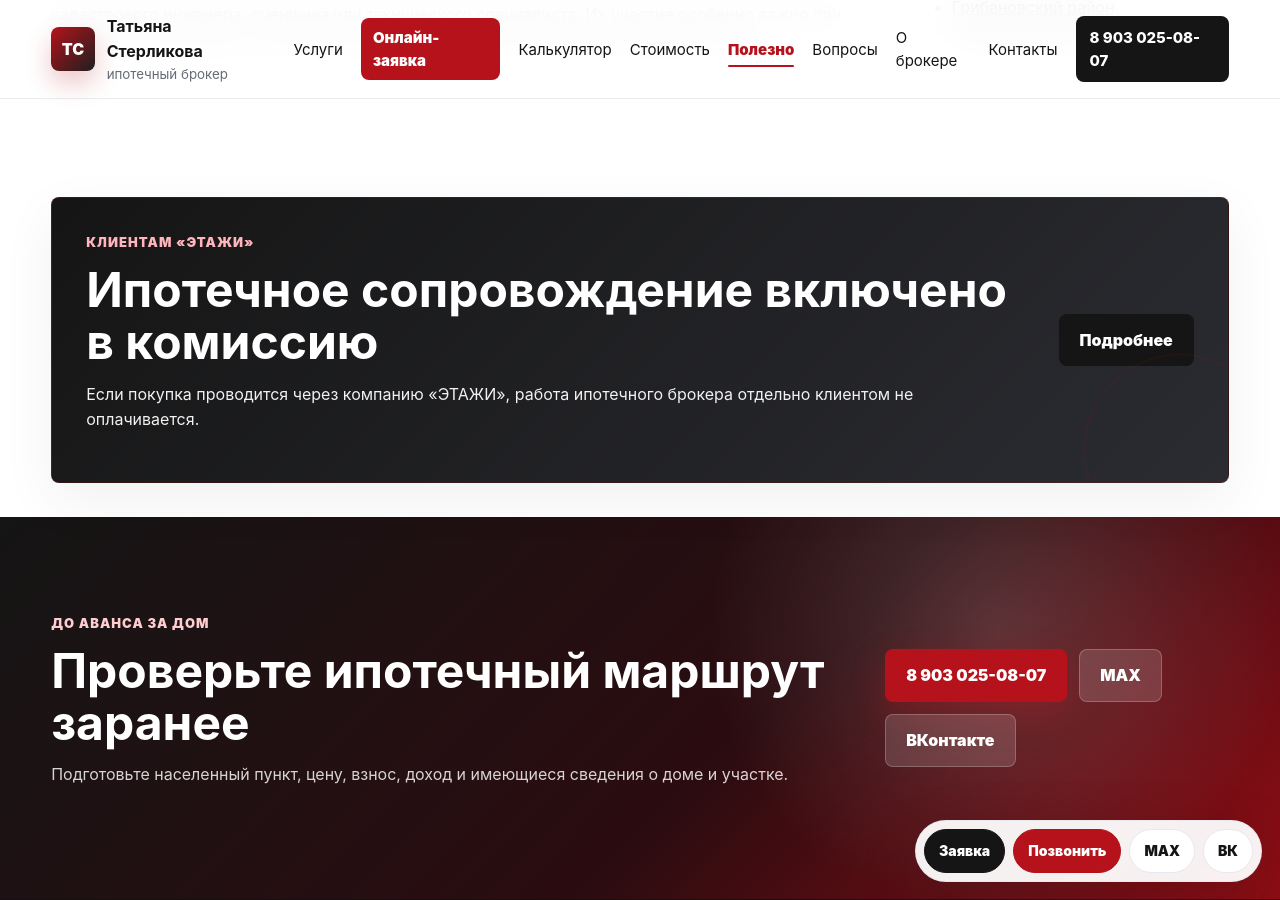
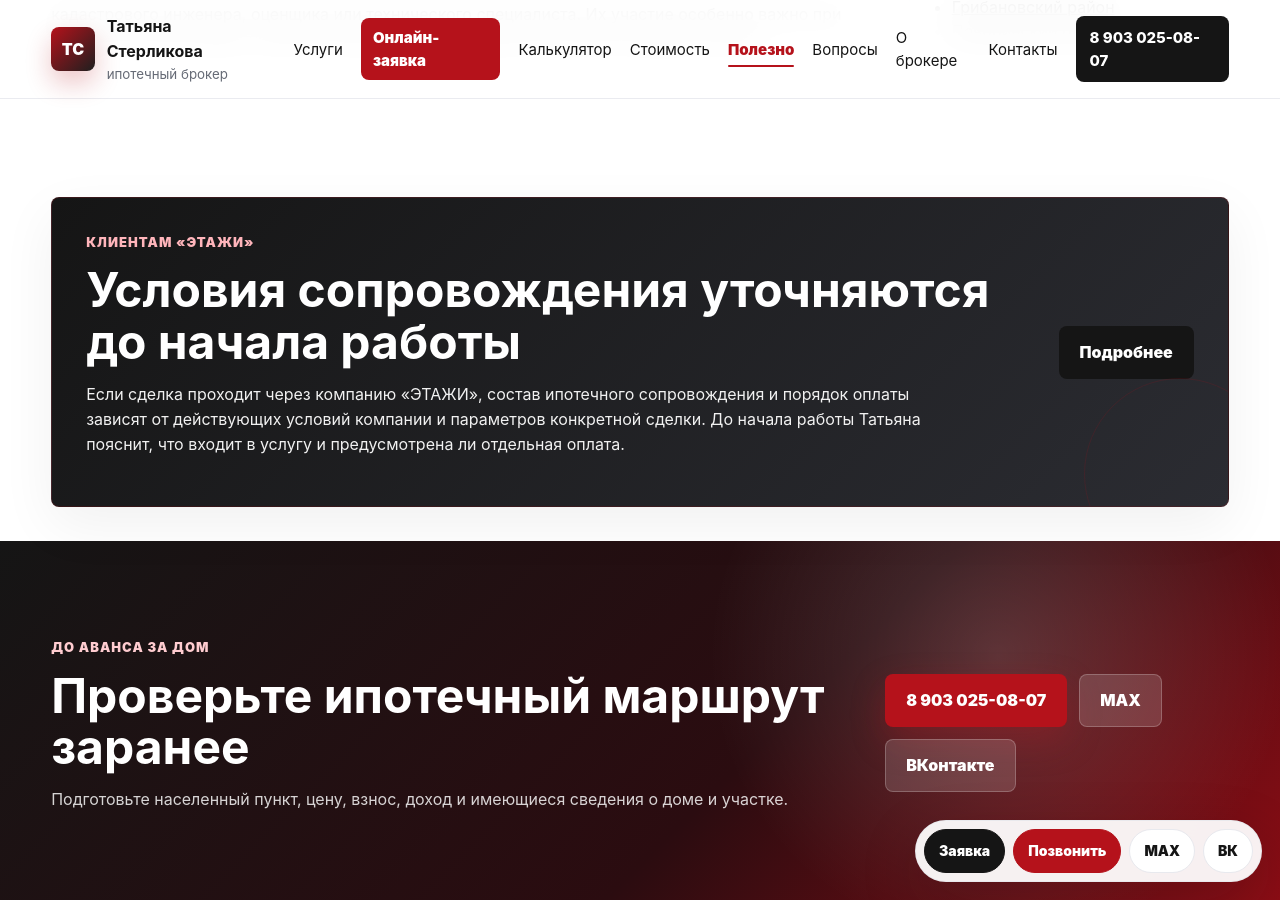
Before and after one commit to deputat36/broker, a Jekyll site: the page built from polezno/chto-proverit-pered-pokupkoy-doma-v-ipoteku.md, in a window 1280 px wide and 900 px high, scrolled down 3236 px. Built offline with Jekyll 4.4.1, drawn with Linux system fonts in a browser that asks for light colours; our own code applies the rules of GitHub Pages for plain Markdown files.

Commit message:
Уточнить условия ЭТАЖИ в проверке дома

```diff
--- a/polezno/chto-proverit-pered-pokupkoy-doma-v-ipoteku.md
+++ b/polezno/chto-proverit-pered-pokupkoy-doma-v-ipoteku.md
@@ -61,6 +61,6 @@
   </aside>
 </section>
 
-<section class="section compact-section"><div class="notice"><div><p class="eyebrow">Клиентам «ЭТАЖИ»</p><h2>Ипотечное сопровождение включено в комиссию</h2><p>Если покупка проводится через компанию «ЭТАЖИ», работа ипотечного брокера отдельно клиентом не оплачивается.</p></div><a class="btn btn-dark" href="{{ '/etagi/' | relative_url }}">Подробнее</a></div></section>
+<section class="section compact-section"><div class="notice"><div><p class="eyebrow">Клиентам «ЭТАЖИ»</p><h2>Условия сопровождения уточняются до начала работы</h2><p>Если сделка проходит через компанию «ЭТАЖИ», состав ипотечного сопровождения и порядок оплаты зависят от действующих условий компании и параметров конкретной сделки. До начала работы Татьяна пояснит, что входит в услугу и предусмотрена ли отдельная оплата.</p></div><a class="btn btn-dark" href="{{ '/etagi/' | relative_url }}">Подробнее</a></div></section>
 
 <section class="section cta-section"><div><p class="eyebrow">До аванса за дом</p><h2>Проверьте ипотечный маршрут заранее</h2><p>Подготовьте населенный пункт, цену, взнос, доход и имеющиеся сведения о доме и участке.</p></div><div class="cta-actions"><a class="btn btn-primary" href="tel:+79030250807">8 903 025-08-07</a><button class="btn btn-secondary" type="button" data-copy-phone>MAX</button><a class="btn btn-secondary" href="https://vk.com/tatyanasterlikova" rel="noopener">ВКонтакте</a></div></section>
```
